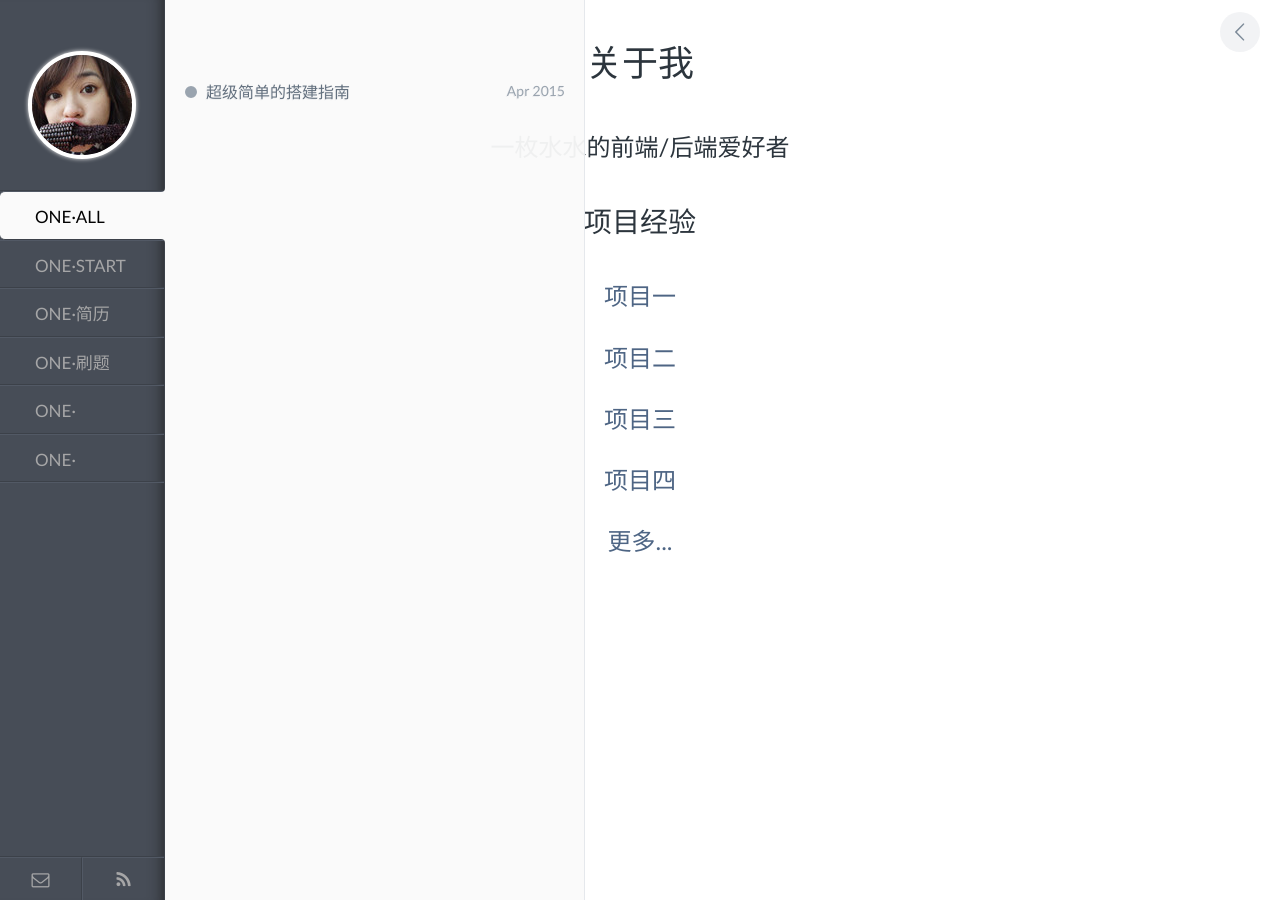
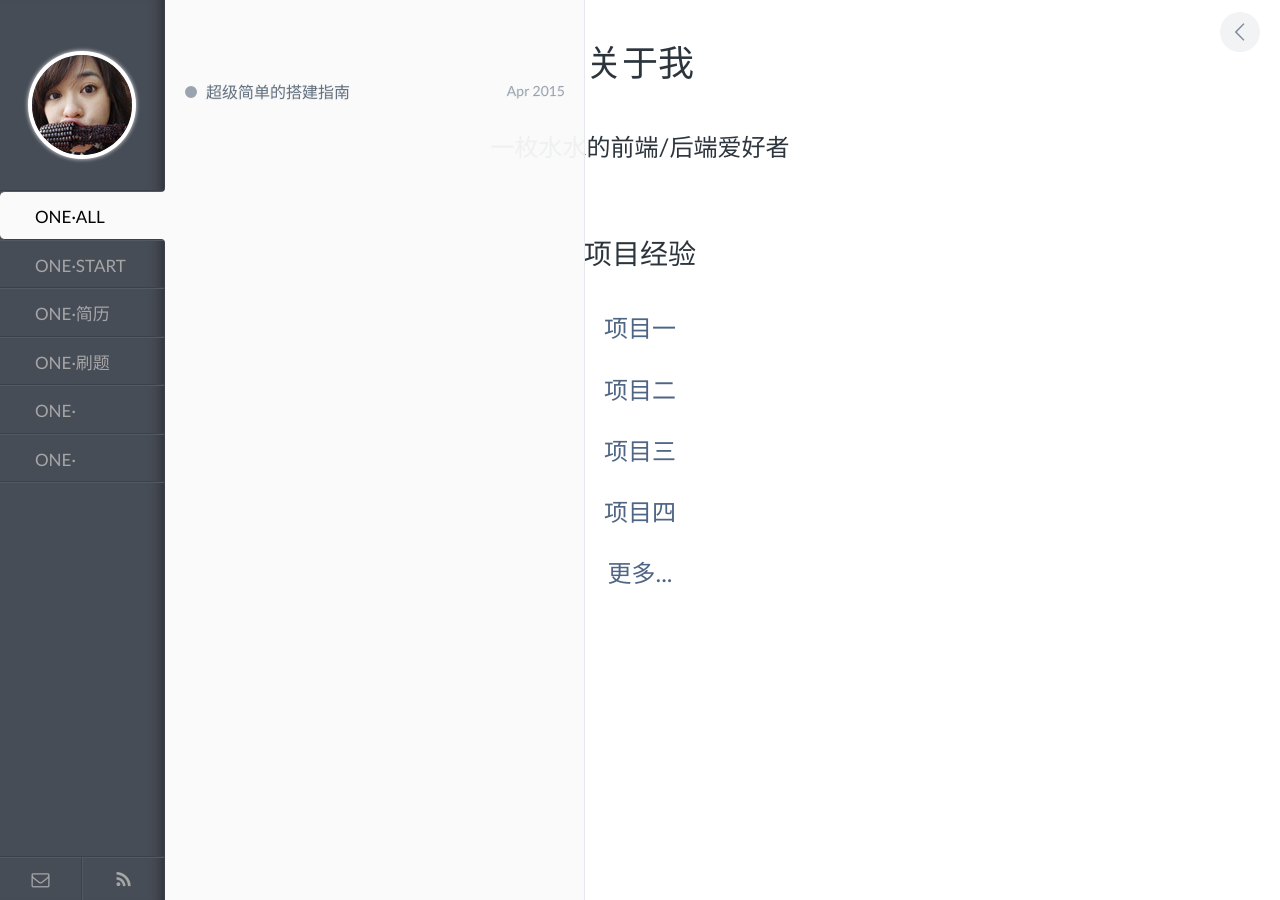
Before and after one commit to weiier/blog, a Jekyll site: the page built from index.html, in a window 1280 px wide. Built offline with Jekyll 4.4.1, drawn with Linux system fonts in a browser that asks for light colours.

Commit message:
Update style.css

```diff
--- a/assets/css/style.css
+++ b/assets/css/style.css
@@ -48,7 +48,7 @@ a {
   transition: color .35s; }
 
 /*---------------------------------*\
-   extend by dr.zhang
+   extend by weiier
 \*---------------------------------*/
 	#home {
 		text-align: center;
@@ -62,6 +62,9 @@ a {
 	}
 	#home > ul > li {
 	    margin-bottom: 0.75em;
+	}
+	#home > h1 + p {
+	    margin: 0px 0px 2.5em;
 	}
 	#home a {
 		  position: relative;
```
